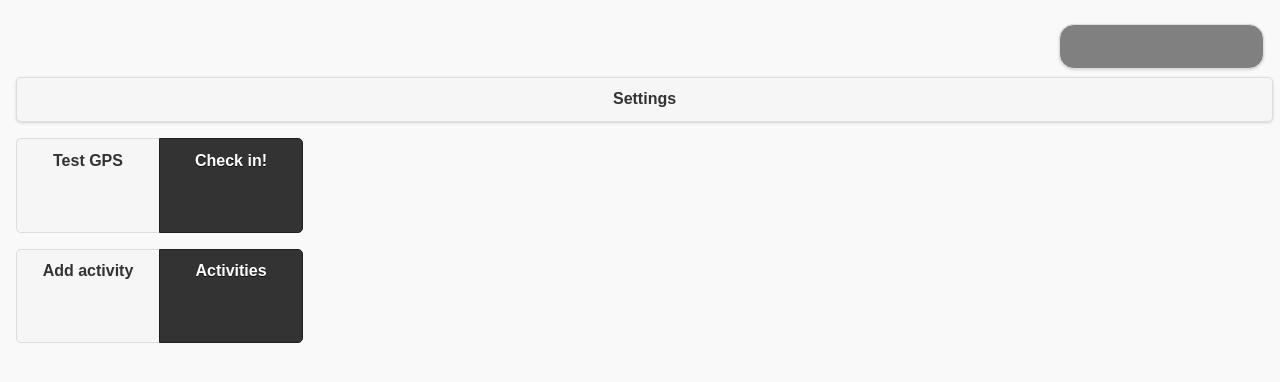
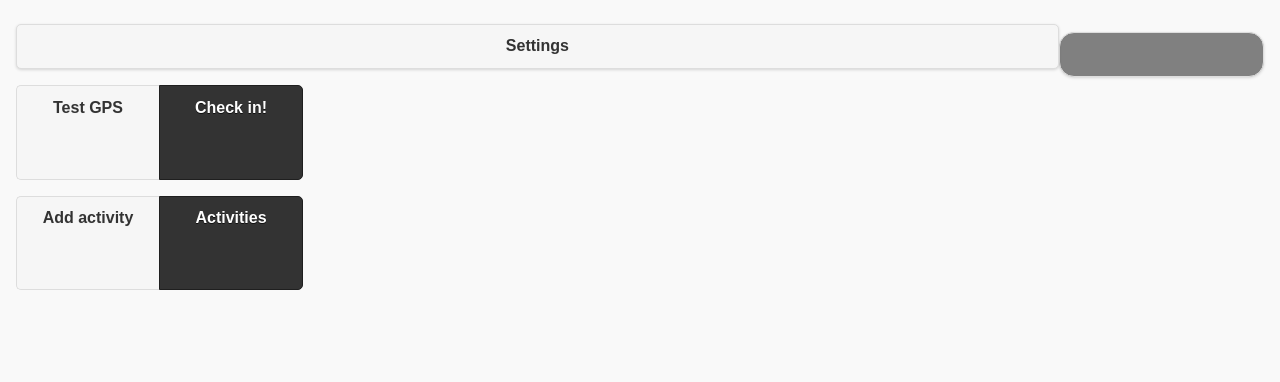
Before and after one commit to renatus/Exocortex, a PHP site: page / in a window 1280 px wide. Shown: the part 45-427 px from the top of the page. Run offline with PHP 8.4, Linux system fonts and the light colour scheme.

Commit message:
Make layout flexible

```diff
--- a/css/index.css
+++ b/css/index.css
@@ -10,7 +10,7 @@
 }
 
 .button_settings {
-	width: 98%;
+	/*width: 98%; */
     padding-right: 50px;
 }
 
```
Also changed, not shown: 1 other file.
